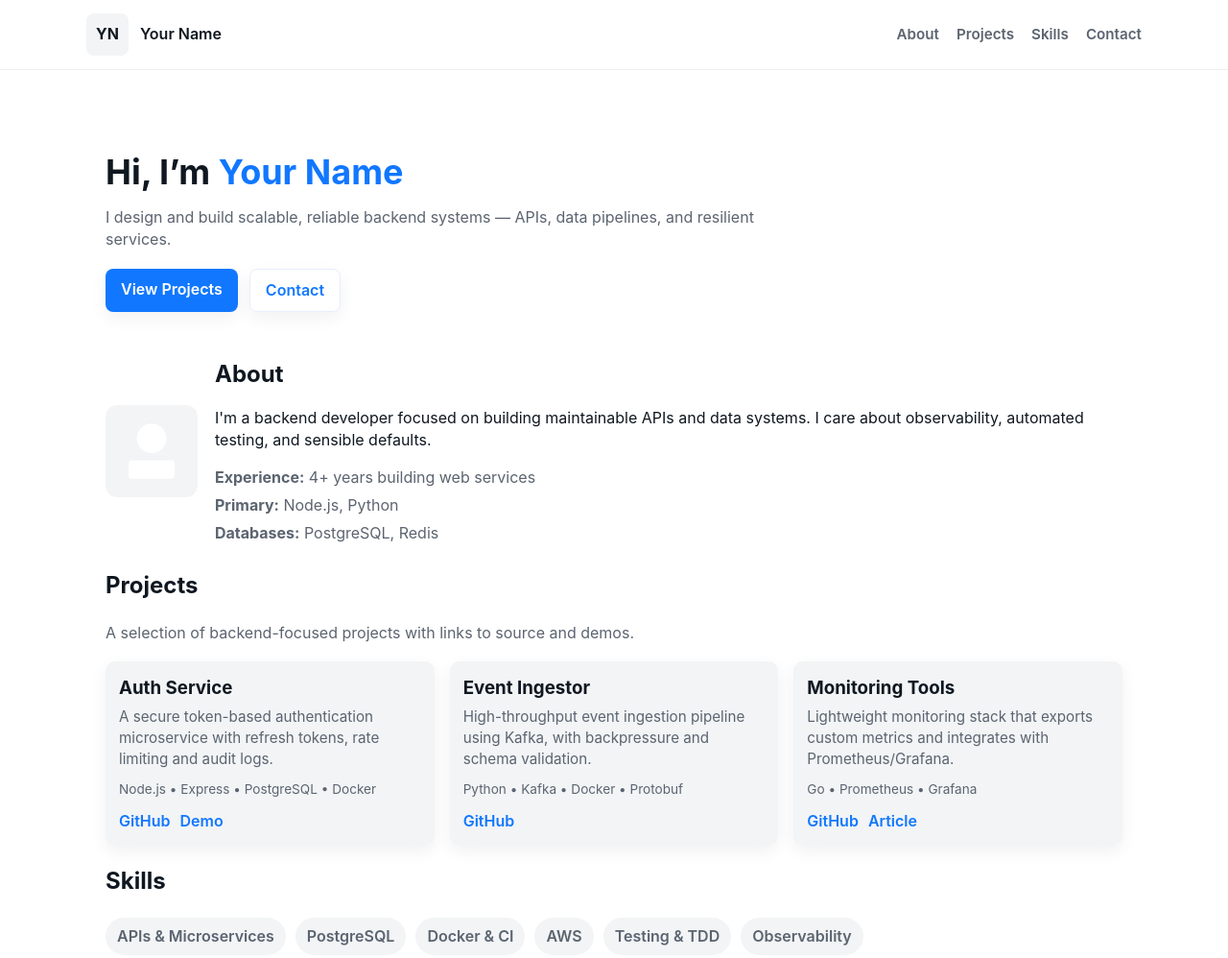
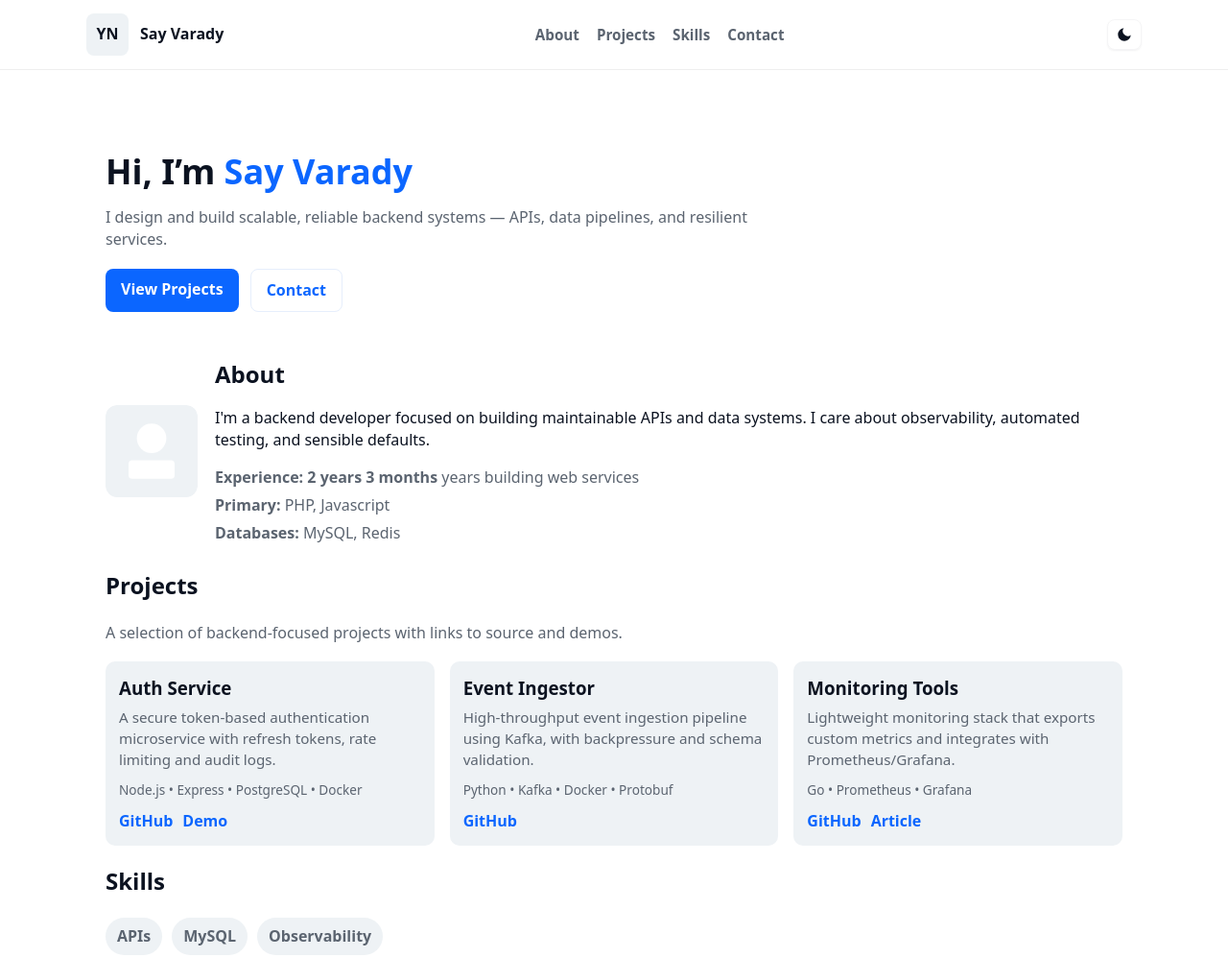
Before and after one commit to SayVarady/normal-portfolio, a plain HTML site: page index.html in a window 1280 px wide. Shown: the top 998 px of the page at 96% size. Drawn offline with Linux system fonts and the light colour scheme.

Commit message:
ADD dark mode

```diff
--- a/index.html
+++ b/index.html
@@ -1,9 +1,9 @@
 <!doctype html>
-<html lang="en">
+<html lang="en" data-theme="light">
 <head>
   <meta charset="utf-8" />
   <meta name="viewport" content="width=device-width,initial-scale=1" />
-  <title>[Your Name] — Backend Developer</title>
+  <title>Say Varady — Backend Developer</title>
   <link rel="stylesheet" href="styles.css" />
 </head>
 <body>
@@ -11,7 +11,7 @@
     <div class="container header-inner">
       <div class="brand">
         <div class="logo">YN</div>
-        <div class="name">Your Name</div>
+        <div class="name">Say Varady</div>
       </div>
       <nav class="nav" id="mainNav">
         <a href="#about">About</a>
@@ -23,13 +23,19 @@
       <button class="nav-toggle" id="navToggle" aria-label="Toggle navigation">
         <span></span><span></span><span></span>
       </button>
+
+       <!-- theme toggle button -->
+      <button class="theme-toggle" id="themeToggle" aria-label="Toggle theme" aria-pressed="false" title="Toggle light / dark">
+        <span class="visually-hidden">Toggle theme</span>
+        <svg class="icon-moon" viewBox="0 0 24 24" width="18" height="18" aria-hidden="true"><path fill="currentColor" d="M21 12.79A9 9 0 1111.21 3 7 7 0 0021 12.79z"/></svg>
+      </button>
     </div>
   </header>
 
   <main>
     <section class="hero">
       <div class="container hero-inner">
-        <h1>Hi, I’m <span class="accent">Your Name</span></h1>
+        <h1>Hi, I’m <span class="accent">Say Varady</span></h1>
         <p class="tagline">I design and build scalable, reliable backend systems — APIs, data pipelines, and resilient services.</p>
         <div class="hero-cta">
           <a href="#projects" class="btn">View Projects</a>
@@ -53,9 +59,9 @@
           <h2>About</h2>
           <p>I'm a backend developer focused on building maintainable APIs and data systems. I care about observability, automated testing, and sensible defaults.</p>
           <ul class="meta-list">
-            <li><strong>Experience:</strong> 4+ years building web services</li>
-            <li><strong>Primary:</strong> Node.js, Python</li>
-            <li><strong>Databases:</strong> PostgreSQL, Redis</li>
+            <li><strong>Experience:</strong> <strong class="experience" id="experience">0</strong> years building web services</li>
+            <li><strong>Primary:</strong> PHP, Javascript</li>
+            <li><strong>Databases:</strong> MySQL, Redis</li>
           </ul>
         </div>
       </div>
@@ -107,11 +113,8 @@
     <section id="skills" class="skills container">
       <h2>Skills</h2>
       <div class="skill-list">
-        <span class="skill">APIs & Microservices</span>
-        <span class="skill">PostgreSQL</span>
-        <span class="skill">Docker & CI</span>
-        <span class="skill">AWS</span>
-        <span class="skill">Testing & TDD</span>
+        <span class="skill">APIs </span>
+        <span class="skill">MySQL</span>
         <span class="skill">Observability</span>
       </div>
     </section>
@@ -123,7 +126,7 @@
       <form class="contact-form" id="contactForm">
         <label>
           <span class="label-text">Email</span>
-          <input type="email" name="email" placeholder="you@domain.com" required />
+          <input type="email" name="email" placeholder="Your email address" required />
         </label>
 
         <label>
@@ -133,7 +136,7 @@
 
         <div class="form-actions">
           <button type="submit" class="btn">Send</button>
-          <a class="link ghost" href="mailto:you@domain.com">you@domain.com</a>
+          <a class="link" href="mailto:varady097@gmail">varady097@gmail.com</a>
         </div>
 
         <div id="formMsg" class="form-msg" aria-live="polite"></div>
@@ -143,7 +146,7 @@
 
   <footer class="site-footer">
     <div class="container footer-inner">
-      <div>© <span id="year"></span> Your Name</div>
+      <div>© <span id="year"></span> Say Varady</div>
       <div class="socials">
         <a href="#" target="_blank" rel="noopener">GitHub</a>
         <a href="#" target="_blank" rel="noopener">LinkedIn</a>
--- a/script.js
+++ b/script.js
@@ -40,6 +40,82 @@ document.addEventListener('DOMContentLoaded', () => {
     }, 5000);
   });
 
+  (function () {
+    const root = document.documentElement;
+    const themeKey = 'theme-preference';
+    const btn = document.getElementById('themeToggle');
+
+    function getPreferredTheme() {
+      const stored = localStorage.getItem(themeKey);
+      if (stored === 'light' || stored === 'dark') return stored;
+      // fall back to OS preference
+      return window.matchMedia && window.matchMedia('(prefers-color-scheme: dark)').matches ? 'dark' : 'light';
+    }
+
+    function applyTheme(theme) {
+      root.setAttribute('data-theme', theme);
+      if (btn) {
+        const pressed = theme === 'dark';
+        btn.setAttribute('aria-pressed', String(pressed));
+      }
+    }
+
+    function toggleTheme() {
+      const next = root.getAttribute('data-theme') === 'dark' ? 'light' : 'dark';
+      applyTheme(next);
+      localStorage.setItem(themeKey, next);
+    }
+
+    // initialize
+    applyTheme(getPreferredTheme());
+
+    if (btn) {
+      btn.addEventListener('click', toggleTheme);
+    }
+
+    // small extras commonly in script.js: set year and basic nav toggle (keeps previous behaviour)
+    const yearEl = document.getElementById('year');
+    if (yearEl) yearEl.textContent = new Date().getFullYear();
+
+    const navToggle = document.getElementById('navToggle');
+    const mainNav = document.getElementById('mainNav');
+    if (navToggle && mainNav) {
+      navToggle.addEventListener('click', () => {
+        const expanded = mainNav.getAttribute('data-open') === 'true';
+        mainNav.setAttribute('data-open', String(!expanded));
+        navToggle.setAttribute('aria-expanded', String(!expanded));
+      });
+    }
+
+  })();
+
   // Year
   document.getElementById('year').textContent = new Date().getFullYear();
+
+  // Experience
+  const date1 = new Date('2023-08-15T10:00:00Z');
+  const date2 = new Date();
+
+  function getDateDifference(startDate, endDate) {
+    let start = new Date(startDate);
+    let end = new Date(endDate);
+
+    // Ensure start date is earlier than end date
+    if (start > end) {
+      [start, end] = [end, start]; // Swap dates
+    }
+
+    let years = end.getFullYear() - start.getFullYear();
+    let months = end.getMonth() - start.getMonth();
+
+    // Adjust for negative months
+    if (months < 0) {
+      years--;
+      months += 12;
+    }
+    let yearFormat = years > 1 ? 'years' : 'year';
+    let monthFormat = months > 1 ? 'months' : 'month';
+    return `${years} ${yearFormat} ${months} ${monthFormat}`;
+  }
+  document.getElementById('experience').textContent = getDateDifference(date1, date2);
 });
--- a/styles.css
+++ b/styles.css
@@ -1,15 +1,95 @@
 :root{
   --bg: #ffffff;
-  --muted: #f2f4f6;
-  --text: #0f1720;
+  --surface: #ffffff;
+  --text: #0b1220;
+  --muted: #eef2f5;
+  --card: #f8fafc;
+  --link: var(--accent);
+  --shadow: rgba(11,18,32,0.06);
+  --glass: rgba(11,18,32,0.04);
+   --bg: #ffffff;
   --muted-text: #5b6470;
   --accent: #1177ff;
   --radius: 8px;
   --container: 1100px;
   --gap: 1rem;
-  --shadow: 0 6px 18px rgba(16,24,40,0.06);
-  font-family: Inter, system-ui, -apple-system, "Segoe UI", Roboto, "Helvetica Neue", Arial;
+  transition: none;
 }
+
+/* Respect OS preference initially if JS doesn't override */
+@media (prefers-color-scheme: dark){
+  :root{
+    --bg: #0b0f13;
+    --surface: #071018;
+    --text: #e6eef6;
+    --muted: #081018;
+    --accent: #59a6ff;
+    --card: #07141a;
+    --link: var(--accent);
+    --shadow: rgba(0,0,0,0.6);
+    --glass: rgba(255,255,255,0.02);
+  }
+}
+
+/* Explicit dark theme controlled by html[data-theme="dark"] */
+html[data-theme="dark"]{
+  --bg: #0b0f13;
+  --surface: #071018;
+  --text: #e6eef6;
+  --muted: #081018;
+  --accent: #59a6ff;
+  --card: #07141a;
+  --link: var(--accent);
+  --shadow: rgba(0,0,0,0.6);
+  --glass: rgba(255,255,255,0.02);
+}
+
+/* Explicit light theme */
+html[data-theme="light"]{
+  --bg: #ffffff;
+  --surface: #ffffff;
+  --text: #0b1220;
+  --muted: #eef2f5;
+  --accent: #0b66ff;
+  --card: #f8fafc;
+  --link: var(--accent);
+  --shadow: rgba(11,18,32,0.06);
+  --glass: rgba(11,18,32,0.04);
+}
+
+/* Basic theme application */
+html,body{
+  background: var(--bg);
+  color: var(--text);
+  font-family: system-ui, -apple-system, "Segoe UI", Roboto, "Helvetica Neue", Arial;
+  transition: background .18s ease, color .18s ease;
+}
+
+/* Utility: visually-hidden for screen readers */
+.visually-hidden{ position:absolute!important; height:1px;width:1px;overflow:hidden;clip:rect(1px,1px,1px,1px);white-space:nowrap;}
+
+/* Theme toggle button */
+.theme-toggle{
+  background: transparent;
+  border: 1px solid var(--glass);
+  color: var(--text);
+  padding: 6px 8px;
+  border-radius: 8px;
+  display: inline-flex;
+  align-items: center;
+  gap: 6px;
+  cursor: pointer;
+  margin-left: 12px;
+  box-shadow: 0 1px 2px var(--shadow);
+  transition: background .15s, color .15s, border-color .15s, transform .08s;
+}
+.theme-toggle:hover{ transform: translateY(-1px); }
+.theme-toggle:active{ transform: translateY(0); }
+
+/* Adjust icon color */
+.theme-toggle .icon-moon{ color: currentColor; }
+
+/* Simple card background example so dark mode is visible across cards */
 
 *{box-sizing:border-box}
 html,body{height:100%}
```
